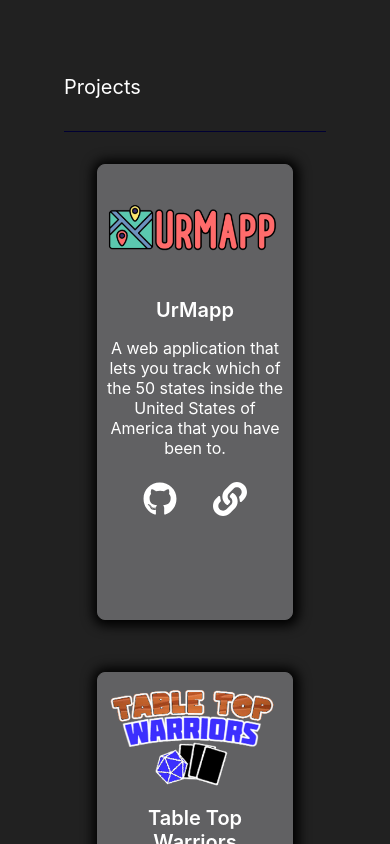
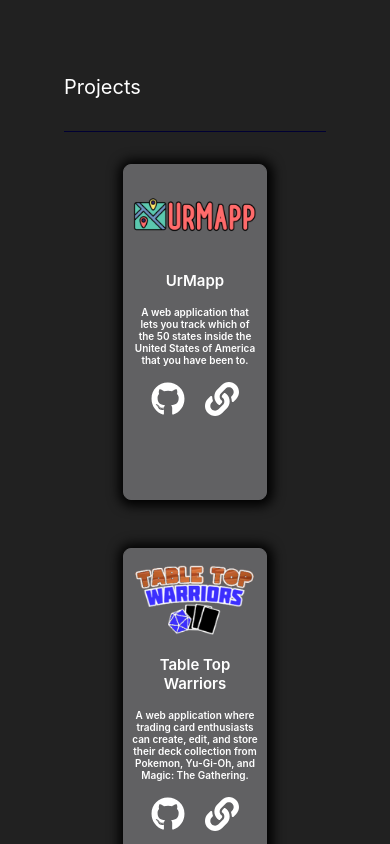
Before and after one commit to Ericcrain77/Portfolio-V2, a React (Create React App) app: page / in a window 390 px wide. Shown: the part 2080-2924 px from the top of the page. Built offline with nearby package versions, Linux system fonts and the light colour scheme.

Commit message:
adding styling for mobile responsiveness

```diff
--- a/src/components/Header/header.css
+++ b/src/components/Header/header.css
@@ -87,3 +87,7 @@
         text-decoration: none;
     }
 }
+
+@media screen and (max-width: 768px) {
+
+}
--- a/src/components/ProjectCards/projects.css
+++ b/src/components/ProjectCards/projects.css
@@ -94,3 +94,34 @@
     }
 
 }
+
+@media screen and (max-width: 768px) {
+    .project-section {
+        padding: 12rem 4rem 12rem 4rem;
+    }
+    .cards {
+        gap: 1rem;
+    }
+    .project-card {
+        width: 9rem;
+        height: 21rem;
+        padding: 1rem .5rem;
+    }
+    .card-image {
+        max-width: 7.8rem;
+    }
+    .card-title {
+        padding-top: 1rem;
+        font-size: clamp(15px, 2vw, 10px);
+    }
+    .card-description {
+        font-weight: 600;
+        font-size: clamp(10px, 2vw, 10px);
+    }
+    .card-links {
+        padding-top: 1rem;
+    }
+    .card-icons {
+        color: white;
+    }
+}
```
